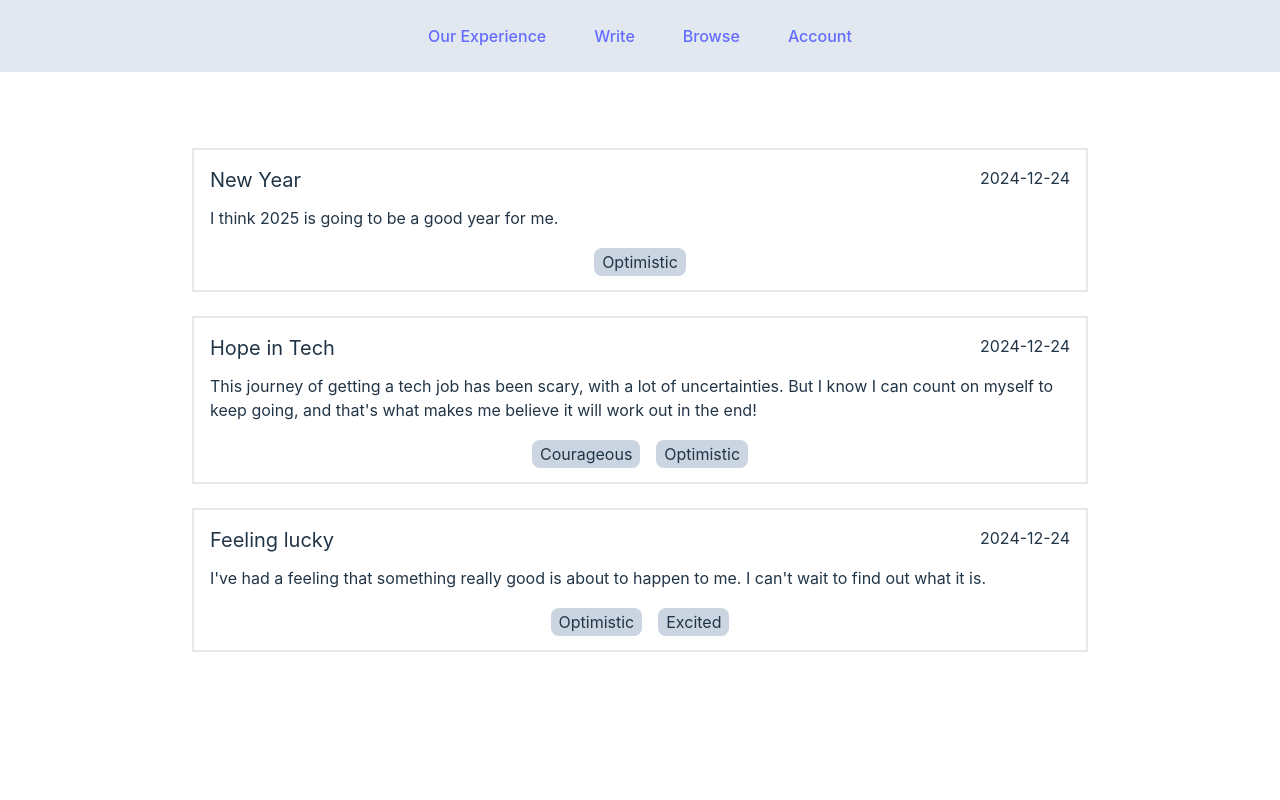
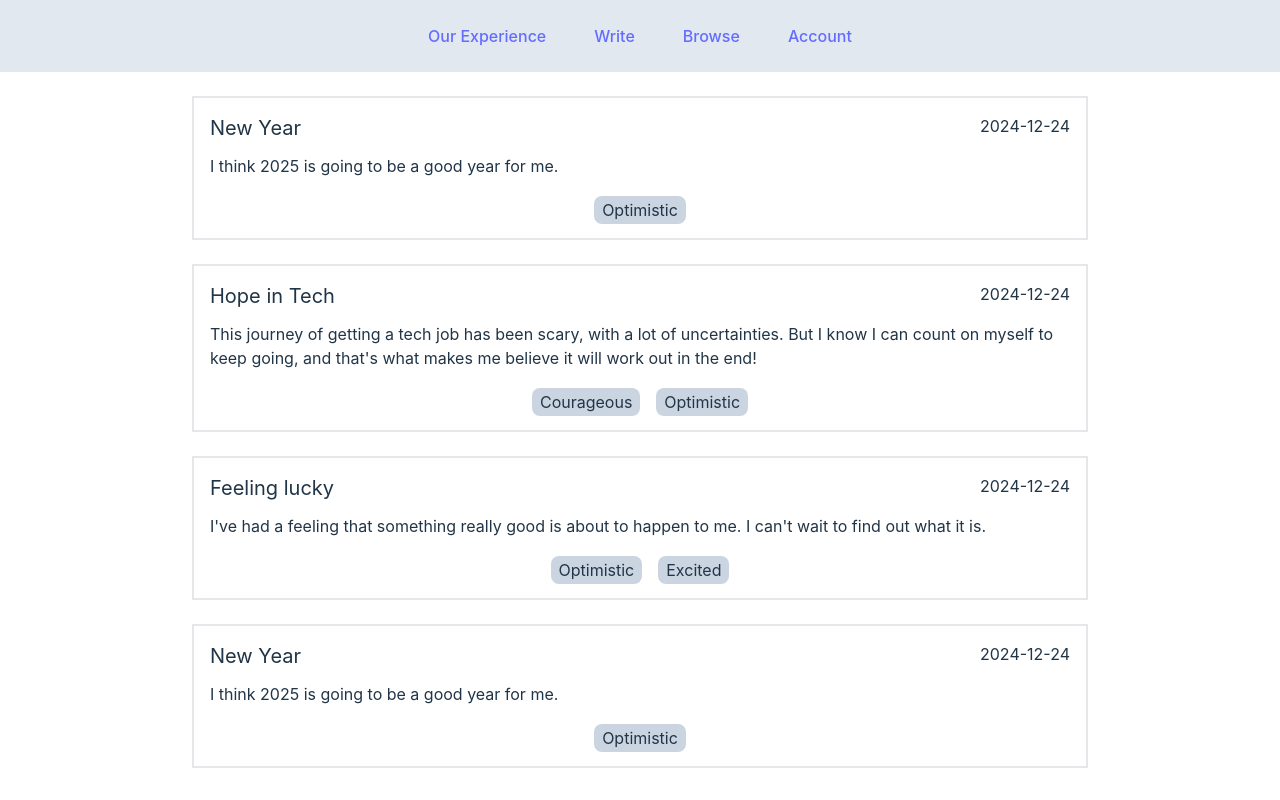
Before and after one commit to mads-bohn/ourexp, a React (Vite) app in the folder ourexp-ui/: page /entries in a window 1280 px wide. Built offline with nearby package versions, Linux system fonts and the light colour scheme.

Commit message:
fixed navbar positioning

```diff
--- a/ourexp-ui/src/components/Navbar.jsx
+++ b/ourexp-ui/src/components/Navbar.jsx
@@ -5,7 +5,7 @@ import Home from '../pages/Home'
 export default function Navbar() {
   return (
     <div>
-        <ul className='absolute top-0 left-0 w-full p-6 bg-slate-200'>
+        <ul className='fixed top-0 left-0 w-full p-6 bg-slate-200'>
             <Link to="/" className='mx-6'>Our Experience</Link>
             <Link to="/submit" className='mx-6'>Write</Link>
             <Link to="/entries" className='mx-6'>Browse</Link>
--- a/ourexp-ui/src/pages/Entries.jsx
+++ b/ourexp-ui/src/pages/Entries.jsx
@@ -51,13 +51,26 @@ const testEntryArray = [
               "category": "SURPRISED"
           }
       ]
-  }
+  },
+  {
+    "id": 1,
+    "text": "I think 2025 is going to be a good year for me.",
+    "title": "New Year",
+    "time": "2024-12-24T15:26:02.21123",
+    "feelings": [
+        {
+            "id": 10,
+            "name": "Optimistic",
+            "category": "HAPPY"
+        }
+    ]
+}
 ]
 
 
 export default function Entries() {
   return (
-    <div>
+    <div className='relative top-8'>
       <Navbar />
 
         <DisplayEntries entryArray={testEntryArray} />
--- a/ourexp-ui/src/pages/Submit.jsx
+++ b/ourexp-ui/src/pages/Submit.jsx
@@ -15,7 +15,7 @@ const feelingCategories = [
 
 export default function Submit() {
   return (
-    <div>
+    <div className='relative top-8'>
       <Navbar />
       <SubmissionForm categories={feelingCategories}/>
     </div>
```
